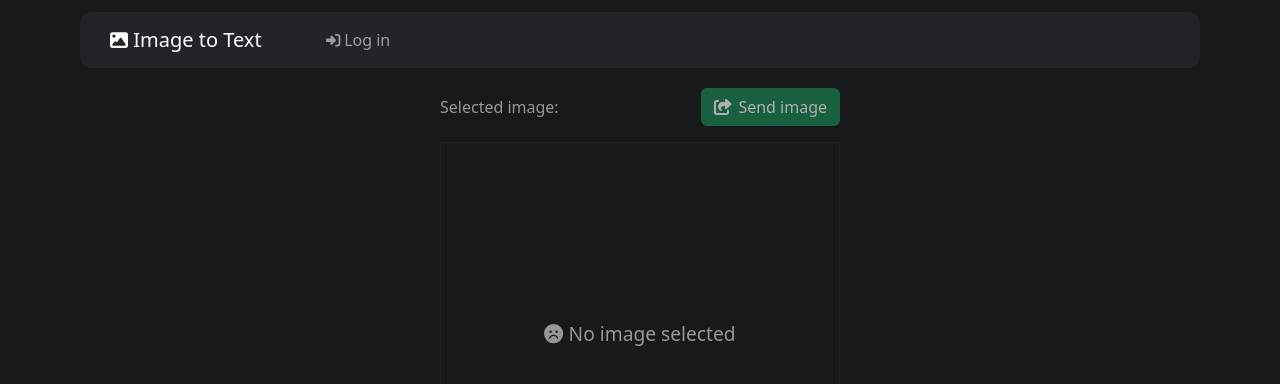
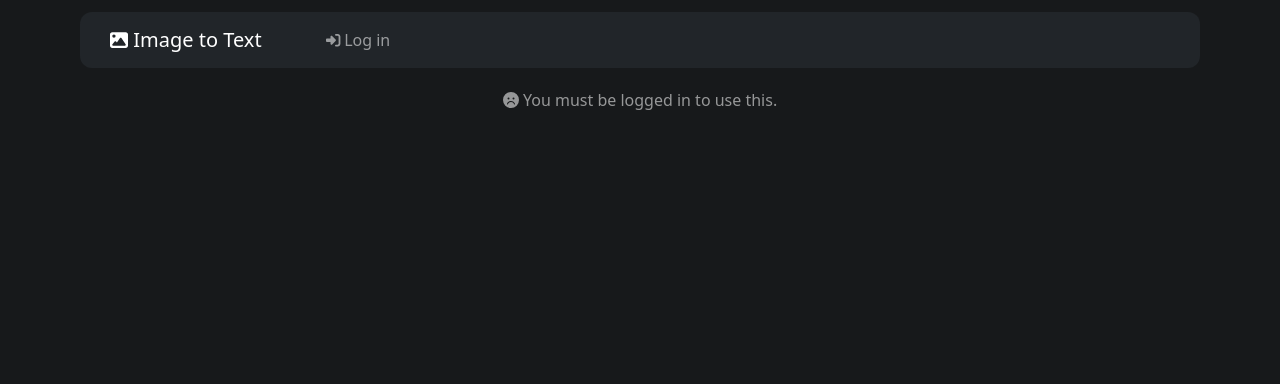
Before and after one commit to DaniilShtyvola/imageToText, a React (Vite) app: page / in a window 1280 px wide. Shown: the top 384 px of the page. Built offline with nearby package versions, Linux system fonts and the light colour scheme.

Commit message:
Last fixes
Changed route for AI_API and fixed variables.

```diff
--- a/src/pages/Auth/Auth.tsx
+++ b/src/pages/Auth/Auth.tsx
@@ -19,10 +19,10 @@ const AuthPage: FC = () => {
    } | null>(null);
    const [isFadingOut, setIsFadingOut] = useState(false);
 
-   const API_URL = "http://127.0.0.1:8000";
-
    const handleSubmit = async (e: React.FormEvent) => {
       e.preventDefault();
+
+      const API_URL = import.meta.env.VITE_API_URL;
 
       try {
          if (isLogin) {
--- a/src/pages/Main/Main.tsx
+++ b/src/pages/Main/Main.tsx
@@ -10,7 +10,7 @@ import { faFaceFrown, faShareFromSquare, faComment, faQuestion } from "@fortawes
 const Main: FC = () => {
    const fileInputRef = useRef<HTMLInputElement | null>(null);
    const [loading, setLoading] = useState(false);
-   const [isLoggedIn, setIsLoggedIn] = useState(true);
+   const [isLoggedIn, setIsLoggedIn] = useState(false);
 
    const [image, setImage] = useState<string | null>(null);
    const [ocrResult, setOcrResult] = useState<string | null>(null);
@@ -101,9 +101,10 @@ const Main: FC = () => {
          const AI_API_URL = import.meta.env.VITE_AI_API_URL;
          const base64Image = image.split(",")[1];
 
-         console.log("Send image to:", AI_API_URL);
+         const fullUrl = `${AI_API_URL}/ocr/base64/detailed`
+         console.log("Send image to:", fullUrl);
 
-         const response = await fetch(`${AI_API_URL}/ocr/base64`, {
+         const response = await fetch(fullUrl, {
             method: "POST",
             headers: { "Content-Type": "application/json" },
             body: JSON.stringify({ base64_image: base64Image }),
@@ -115,9 +116,10 @@ const Main: FC = () => {
          if (!response.ok) throw new Error(`Error AI API: ${response.status}`);
 
          const data = JSON.parse(text);
-         setOcrResult(data.text);
+         setOcrResult(data.full_text);
       } catch (error) {
          console.error("Error sending image:", error);
+         setOcrResult("");
       } finally {
          setLoading(false);
       }
```
